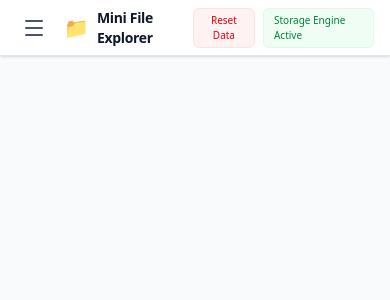
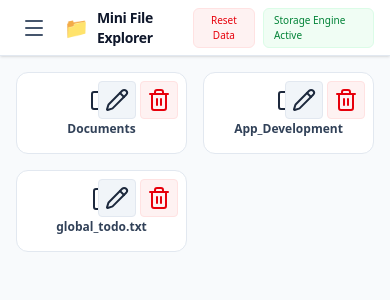
Before and after one commit to prio12/recursive-file-explore, a Next.js app: page / in a window 390 px wide. Shown: the top 300 px of the page. Built offline with nearby package versions, Linux system fonts and the light colour scheme.

Commit message:
feat:implemented active folder main pannel (folder/ file explorer gird view

```diff
--- a/app/page.tsx
+++ b/app/page.tsx
@@ -5,6 +5,7 @@ import { useEffect, useState } from "react";
 import { initialFileSystem } from "../mockData";
 import { findNodeById } from "@/utils/fileUtils";
 import SidebarItem from "@/components/SidebarItem";
+import { Folder, File, Pencil, Trash } from "lucide-react";
 
 export default function Home() {
   // Initializing the file tree state with injected dummy data
@@ -18,6 +19,9 @@ export default function Home() {
 
   const [isMobileSidebarOpen, setIsMobileSidebarOpen] =
     useState<boolean>(false);
+
+  //tracks the selected file , initialized with null
+  const [selectedFile, setSelectedFile] = useState<FileNode | null>(null);
 
   //Handle initial data load safely on client mount
   useEffect(() => {
@@ -45,7 +49,12 @@ export default function Home() {
   // Tracks which folder is clicked by the user to update the main workspace view
   const handleSelectFolder = (id: string) => {
     setCurrentFolderId(id);
-    // setIsMobileSidebarOpen(false);
+    setIsMobileSidebarOpen(false);
+  };
+
+  const handleOpenFile = (file: FileNode) => {
+    setSelectedFile(file);
+    // setEditorContent(file.content || "");
   };
 
   //Get current folder
@@ -103,6 +112,59 @@ export default function Home() {
             ))}
           </div>
         </aside>
+
+        {/* main Content */}
+        <main className="flex-1 flex flex-col overflow-y-auto p-4 md:p-6 w-full">
+          <div className="grid grid-cols-2 sm:grid-cols-3 lg:grid-cols-4 gap-4">
+            {activeFolder.children?.map((item) => (
+              <div
+                key={item.id}
+                onClick={() =>
+                  item.type === "folder"
+                    ? setCurrentFolderId(item.id)
+                    : handleOpenFile(item)
+                }
+                className="group relative flex flex-col items-center justify-center p-4 bg-white border border-slate-200 rounded-xl hover:shadow-md hover:border-blue-200 transition-all cursor-pointer text-center select-none"
+              >
+                <span className="text-4xl mb-2">
+                  {item.type === "folder" ? <Folder /> : <File />}
+                </span>
+                <span
+                  className="text-xs font-semibold text-slate-700  w-full px-2"
+                  title={item.name}
+                >
+                  {item.name}
+                </span>
+
+                <div
+                  className="absolute top-2 right-2 flex gap-1 opacity-100 lg:opacity-0 lg:group-hover:opacity-100 transition-opacity"
+                  onClick={(e) => e.stopPropagation()} // Keeps management taps separate from row navigation
+                >
+                  <button
+                    // onClick={() => handleRenameItem(item.id, item.name)}
+                    className="p-1.5 bg-slate-100 hover:bg-slate-200 active:bg-slate-300 rounded text-xs transition border border-slate-200"
+                    title="Rename"
+                  >
+                    <Pencil />{" "}
+                  </button>
+                  <button
+                    // onClick={() => handleDeleteItem(item.id)}
+                    className="p-1.5 bg-red-50 hover:bg-red-100 active:bg-red-200 rounded text-xs transition border border-red-100 text-red-600"
+                    title="Delete"
+                  >
+                    <Trash />
+                  </button>
+                </div>
+              </div>
+            ))}
+
+            {(!activeFolder.children || activeFolder.children.length === 0) && (
+              <div className="col-span-full py-16 text-center text-xs text-slate-400 font-medium">
+                This directory path is currently empty.
+              </div>
+            )}
+          </div>
+        </main>
       </div>
     </div>
   );
```
